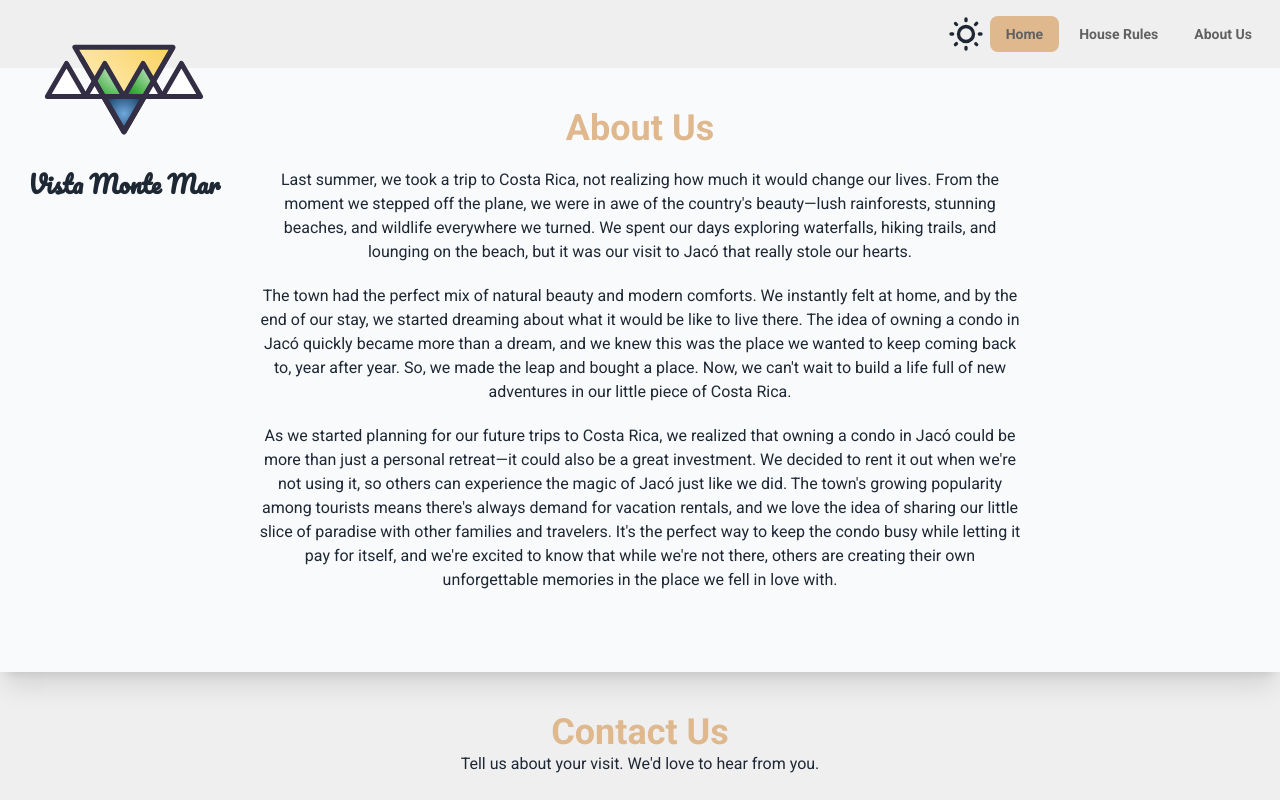
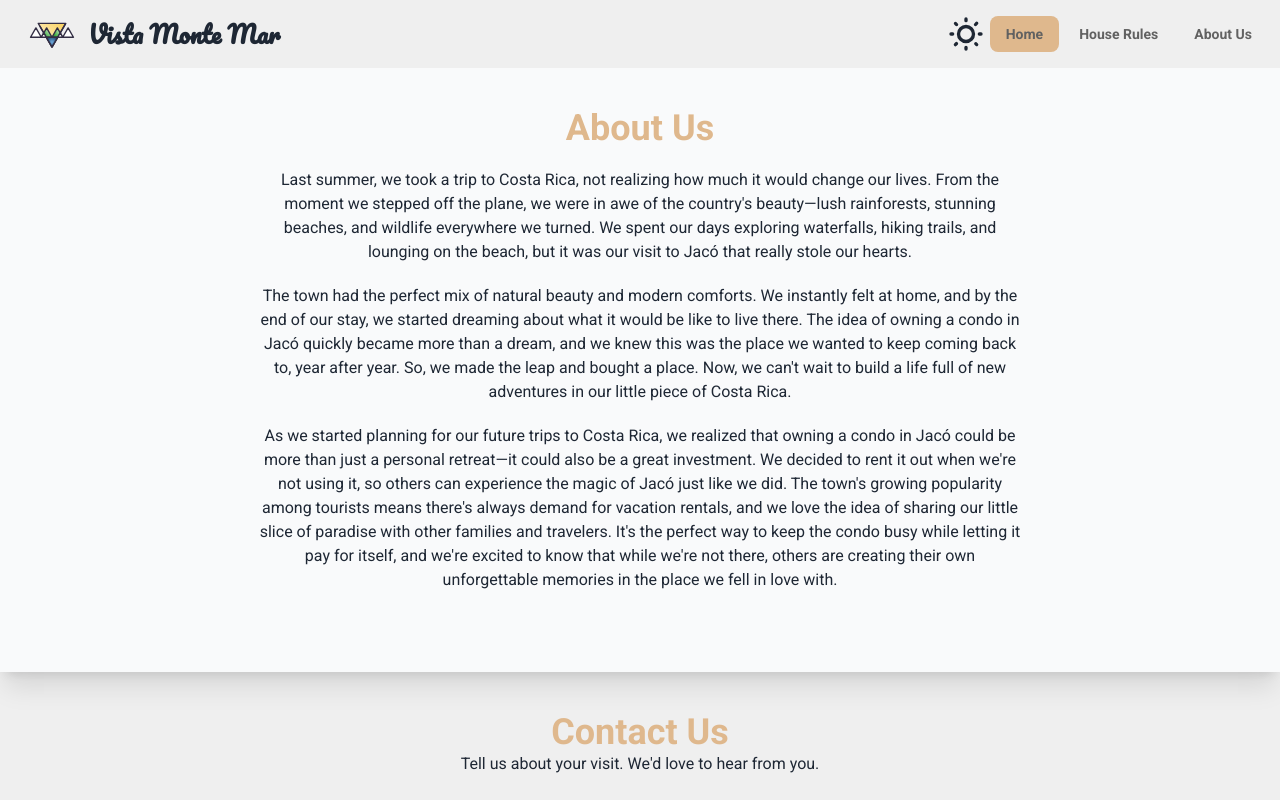
Before and after one commit to jmalab1/vista-monte-mar-app, a React (Vite) app: page /vista_monte_mar/about_us in a window 1280 px wide. Shown: the top 800 px of the page. Built offline with nearby package versions, Linux system fonts and the light colour scheme; some icons are missing.

Commit message:
update logo

```diff
--- a/src/modules/Navbar/index.tsx
+++ b/src/modules/Navbar/index.tsx
@@ -50,227 +50,7 @@ export const Navbar = () => {
       <div className="flex-1">
         <Link to={'/'}>
           <div className="btn bg-transparent hover:bg-transparent border-none shadow-none flex">
-            {/* <img src={logo} className='w-14 flex-none' /> */}
-            <svg
-              version="1.1"
-              viewBox="0.0 0.0 960.0 720.0"
-              fill="none"
-              stroke="none"
-              stroke-linecap="square"
-              stroke-miterlimit="10"
-              xmlns:xlink="http://www.w3.org/1999/xlink"
-              xmlns="http://www.w3.org/2000/svg"
-            >
-              <clipPath id="p.0">
-                <path
-                  d="m0 0l960.0 0l0 720.0l-960.0 0l0 -720.0z"
-                  clip-rule="nonzero"
-                />
-              </clipPath>
-              <g clip-path="url(#p.0)">
-                <path
-                  fill="#000000"
-                  fill-opacity="0.0"
-                  d="m0 0l960.0 0l0 720.0l-960.0 0z"
-                  fill-rule="evenodd"
-                />
-                <defs>
-                  <linearGradient
-                    id="p.1"
-                    gradientUnits="userSpaceOnUse"
-                    gradientTransform="matrix(-24.930288462266105 0.0 0.0 -24.930288462266105 0.0 0.0)"
-                    spreadMethod="pad"
-                    x1="-19.25358453293051"
-                    y1="-32.95846509110402"
-                    x2="-36.88205679418164"
-                    y2="-15.330185295670264"
-                  >
-                    <stop offset="0.0" stop-color="#fff6db" />
-                    <stop offset="1.0" stop-color="#fad15c" />
-                  </linearGradient>
-                </defs>
-                <path
-                  fill="url(#p.1)"
-                  d="m715.6693 178.3727l-235.66931 407.62207l-235.6693 -407.62207z"
-                  fill-rule="evenodd"
-                />
-                <path
-                  stroke="#332e44"
-                  stroke-width="24.0"
-                  stroke-linejoin="round"
-                  stroke-linecap="butt"
-                  d="m715.6693 178.3727l-235.66931 407.62207l-235.6693 -407.62207z"
-                  fill-rule="evenodd"
-                />
-                <path
-                  fill="#ffffff"
-                  d="m112.250656 415.3596l91.93701 -159.02362l91.937 159.02362z"
-                  fill-rule="evenodd"
-                />
-                <path
-                  stroke="#332e44"
-                  stroke-width="24.0"
-                  stroke-linejoin="round"
-                  stroke-linecap="butt"
-                  d="m112.250656 415.3596l91.93701 -159.02362l91.937 159.02362z"
-                  fill-rule="evenodd"
-                />
-                <defs>
-                  <radialGradient
-                    id="p.2"
-                    gradientUnits="userSpaceOnUse"
-                    gradientTransform="matrix(15.591701395133667 0.0 0.0 15.591701395133667 0.0 0.0)"
-                    spreadMethod="pad"
-                    cx="30.785523369108045"
-                    cy="16.44053791879663"
-                    fx="30.785523369108045"
-                    fy="16.44053791879663"
-                    r="15.59170150756836"
-                  >
-                    <stop offset="0.0" stop-color="#ffffff" />
-                    <stop offset="1.0" stop-color="#029302" />
-                  </radialGradient>
-                </defs>
-                <path
-                  fill="url(#p.2)"
-                  d="m296.12466 415.3596l91.93701 -159.02362l91.93701 159.02362z"
-                  fill-rule="evenodd"
-                />
-                <path
-                  stroke="#332e44"
-                  stroke-width="24.0"
-                  stroke-linejoin="round"
-                  stroke-linecap="butt"
-                  d="m296.12466 415.3596l91.93701 -159.02362l91.93701 159.02362z"
-                  fill-rule="evenodd"
-                />
-                <path
-                  fill="#ffffff"
-                  d="m663.8727 415.3596l91.93701 -159.02362l91.93701 159.02362z"
-                  fill-rule="evenodd"
-                />
-                <path
-                  stroke="#332e44"
-                  stroke-width="24.0"
-                  stroke-linejoin="round"
-                  stroke-linecap="butt"
-                  d="m663.8727 415.3596l91.93701 -159.02362l91.93701 159.02362z"
-                  fill-rule="evenodd"
-                />
-                <defs>
-                  <radialGradient
-                    id="p.3"
-                    gradientUnits="userSpaceOnUse"
-                    gradientTransform="matrix(15.591701395133667 0.0 0.0 15.591701395133667 0.0 0.0)"
-                    spreadMethod="pad"
-                    cx="42.57859271338246"
-                    cy="16.44053791879663"
-                    fx="42.57859271338246"
-                    fy="16.44053791879663"
-                    r="15.59170150756836"
-                  >
-                    <stop offset="0.0" stop-color="#ffffff" />
-                    <stop offset="1.0" stop-color="#029302" />
-                  </radialGradient>
-                </defs>
-                <path
-                  fill="url(#p.3)"
-                  d="m479.9987 415.3596l91.93698 -159.02362l91.93701 159.02362z"
-                  fill-rule="evenodd"
-                />
-                <path
-                  stroke="#332e44"
-                  stroke-width="24.0"
-                  stroke-linejoin="round"
-                  stroke-linecap="butt"
-                  d="m479.9987 415.3596l91.93698 -159.02362l91.93701 159.02362z"
-                  fill-rule="evenodd"
-                />
-                <path
-                  fill="#000000"
-                  fill-opacity="0.0"
-                  d="m271.81104 225.14436l208.18896 360.8504"
-                  fill-rule="evenodd"
-                />
-                <path
-                  stroke="#332e44"
-                  stroke-width="24.0"
-                  stroke-linejoin="round"
-                  stroke-linecap="butt"
-                  d="m271.81104 225.14436l208.18896 360.8504"
-                  fill-rule="evenodd"
-                />
-                <path
-                  fill="#000000"
-                  fill-opacity="0.0"
-                  d="m715.6693 178.3727l-235.68506 407.62207"
-                  fill-rule="evenodd"
-                />
-                <path
-                  stroke="#332e44"
-                  stroke-width="24.0"
-                  stroke-linejoin="round"
-                  stroke-linecap="butt"
-                  d="m715.6693 178.3727l-235.68506 407.62207"
-                  fill-rule="evenodd"
-                />
-                <path
-                  fill="#ffffff"
-                  d="m296.12598 415.37534l42.724426 -73.921265l42.724396 73.921265z"
-                  fill-rule="evenodd"
-                />
-                <path
-                  stroke="#332e44"
-                  stroke-width="24.0"
-                  stroke-linejoin="round"
-                  stroke-linecap="butt"
-                  d="m296.12598 415.37534l42.724426 -73.921265l42.724396 73.921265z"
-                  fill-rule="evenodd"
-                />
-                <path
-                  fill="#ffffff"
-                  d="m578.4252 415.36868l42.724426 -73.921265l42.724426 73.921265z"
-                  fill-rule="evenodd"
-                />
-                <path
-                  stroke="#332e44"
-                  stroke-width="24.0"
-                  stroke-linejoin="round"
-                  stroke-linecap="butt"
-                  d="m578.4252 415.36868l42.724426 -73.921265l42.724426 73.921265z"
-                  fill-rule="evenodd"
-                />
-                <defs>
-                  <radialGradient
-                    id="p.4"
-                    gradientUnits="userSpaceOnUse"
-                    gradientTransform="matrix(-11.267961929439906 0.0 0.0 -11.267961929439906 0.0 0.0)"
-                    spreadMethod="pad"
-                    cx="-42.59865297786458"
-                    cy="-44.23150816910928"
-                    fx="-42.59865297786458"
-                    fy="-44.23150816910928"
-                    r="11.267961502075195"
-                  >
-                    <stop offset="0.0" stop-color="#6fa8dc" />
-                    <stop offset="1.0" stop-color="#093053" />
-                  </radialGradient>
-                </defs>
-                <path
-                  fill="url(#p.4)"
-                  d="m576.04724 415.3596l-96.04724 166.0787l-96.04724 -166.0787z"
-                  fill-rule="evenodd"
-                />
-                <path
-                  stroke="#332e44"
-                  stroke-width="24.0"
-                  stroke-linejoin="round"
-                  stroke-linecap="butt"
-                  d="m576.04724 415.3596l-96.04724 166.0787l-96.04724 -166.0787z"
-                  fill-rule="evenodd"
-                />
-              </g>
-            </svg>
+            <img src={logo} className="w-14 flex-none" />
             <h1 className={`text-2xl font-bold font-[Pacifico] flex-1`}>
               Vista Monte Mar
             </h1>
```
